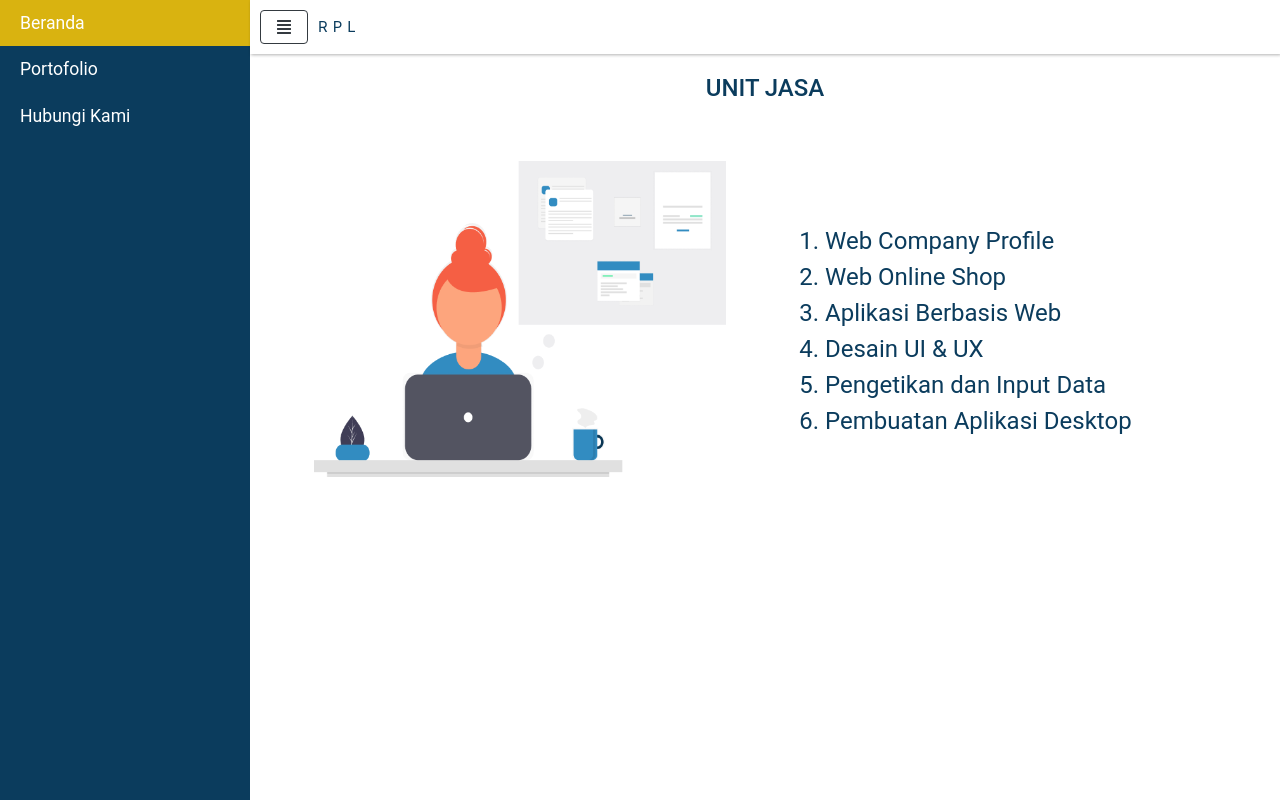
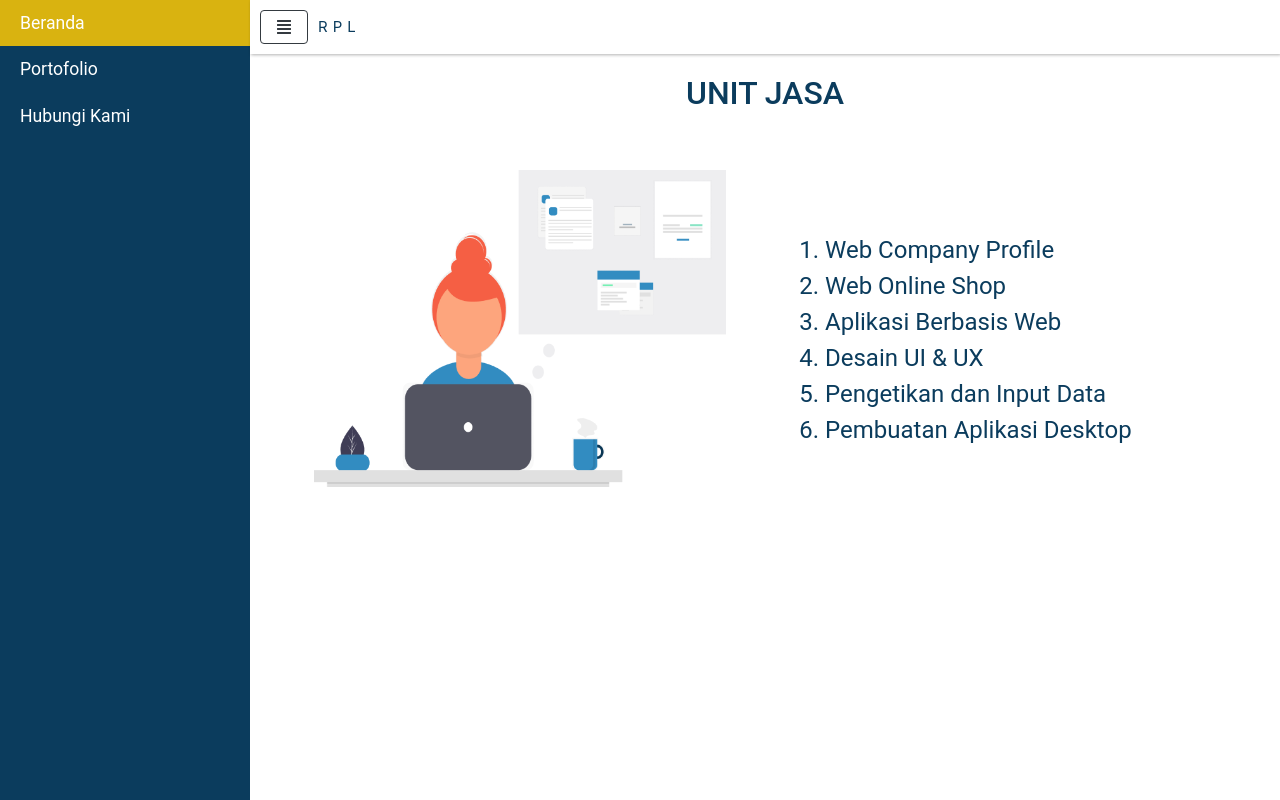
Before and after one commit to visstars7/unit-produksi-RPL, a CodeIgniter app: page /unit-produksi-RPL/beranda in a window 1280 px wide. Run offline with CodeIgniter, Linux system fonts and the light colour scheme; some libraries are stand-ins or nearby versions; some web fonts are replaced.

Commit message:
memperbaiki css judul portofolio

```diff
--- a/assets/css/komponen/portofolio.css
+++ b/assets/css/komponen/portofolio.css
@@ -12,12 +12,16 @@
     }
 
     h2.font-roboto.prussian {
-        font-size: 1.5em;
+        font-size: 1.2em;
     }
 
 }
 
 @media only screen and (min-width:768px){
+
+    h2.font-roboto.prussian {
+        font-size: 2.0em;
+    }
 
     .images img{
         width: 100%;
@@ -33,6 +37,10 @@
 
 @media only screen and (min-width:920px){
 
+    h2.font-roboto.prussian {
+        font-size: 2.0em;
+    }
+
     .images img{
         width: 100%;
         margin-bottom:30px;
```
